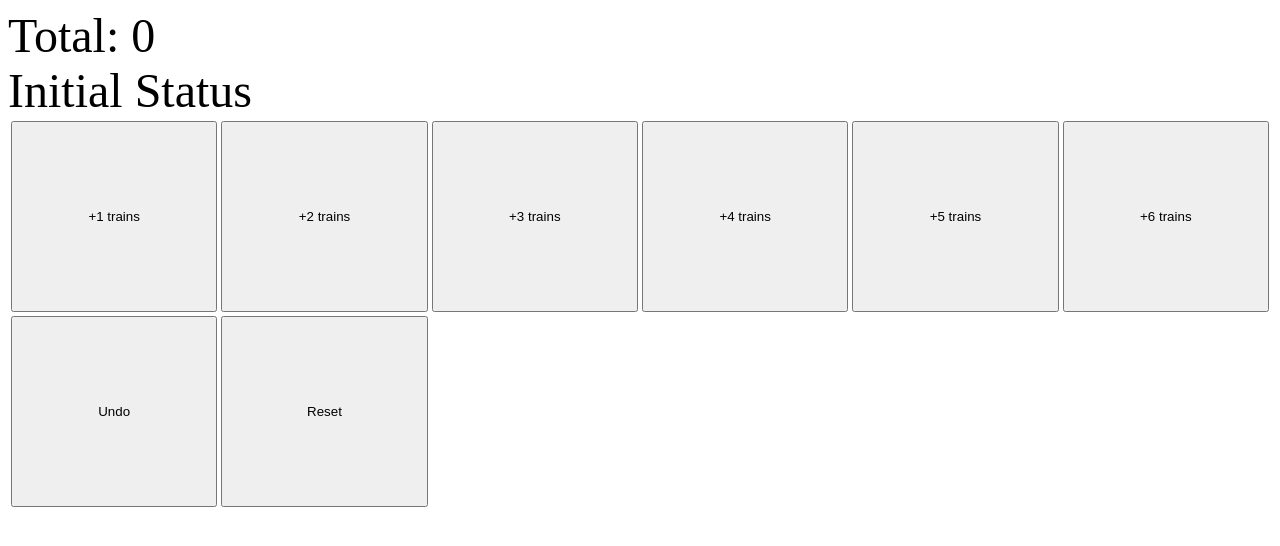
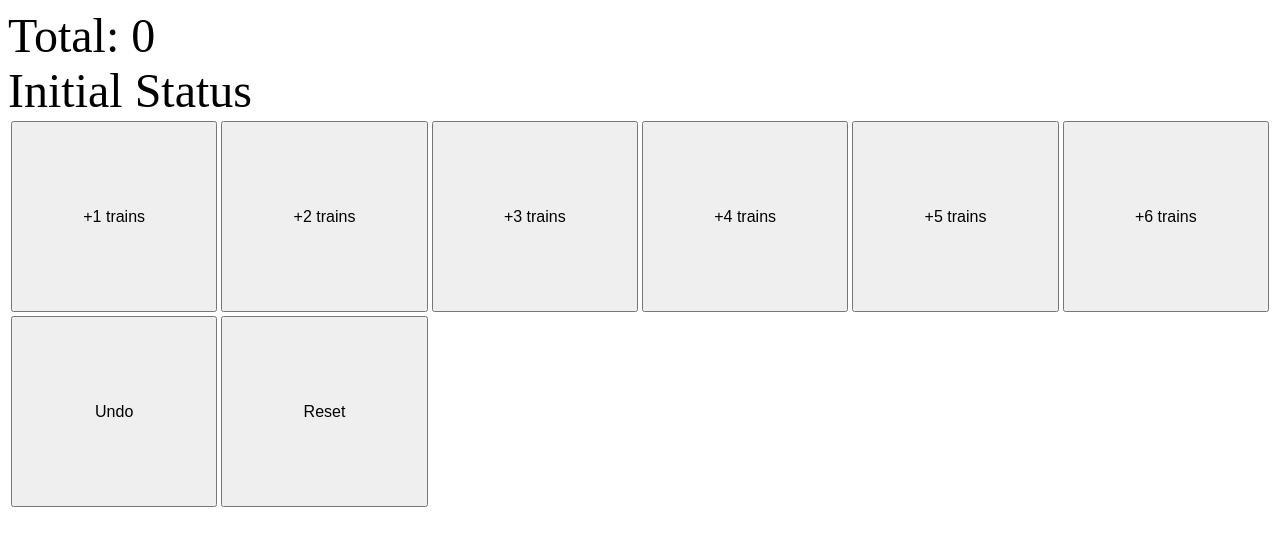
Before and after one commit to timlev/timlev.github.io, a PHP site: page /ttr.html in a window 1280 px wide. Shown: the top 546 px of the page. Run offline with PHP 8.4, Linux system fonts and the light colour scheme.

Commit message:
Modified font-size of buttons

```diff
--- a/stylesheet.css
+++ b/stylesheet.css
@@ -9,11 +9,13 @@ td {
 .add {
   width : 100%;
   height : 100%;
+  font-size: 100%;
 }
 
 .unre {
   width : 100%;
   height : 100%;
+  font-size: 100%;
 }
 
 div {
```
